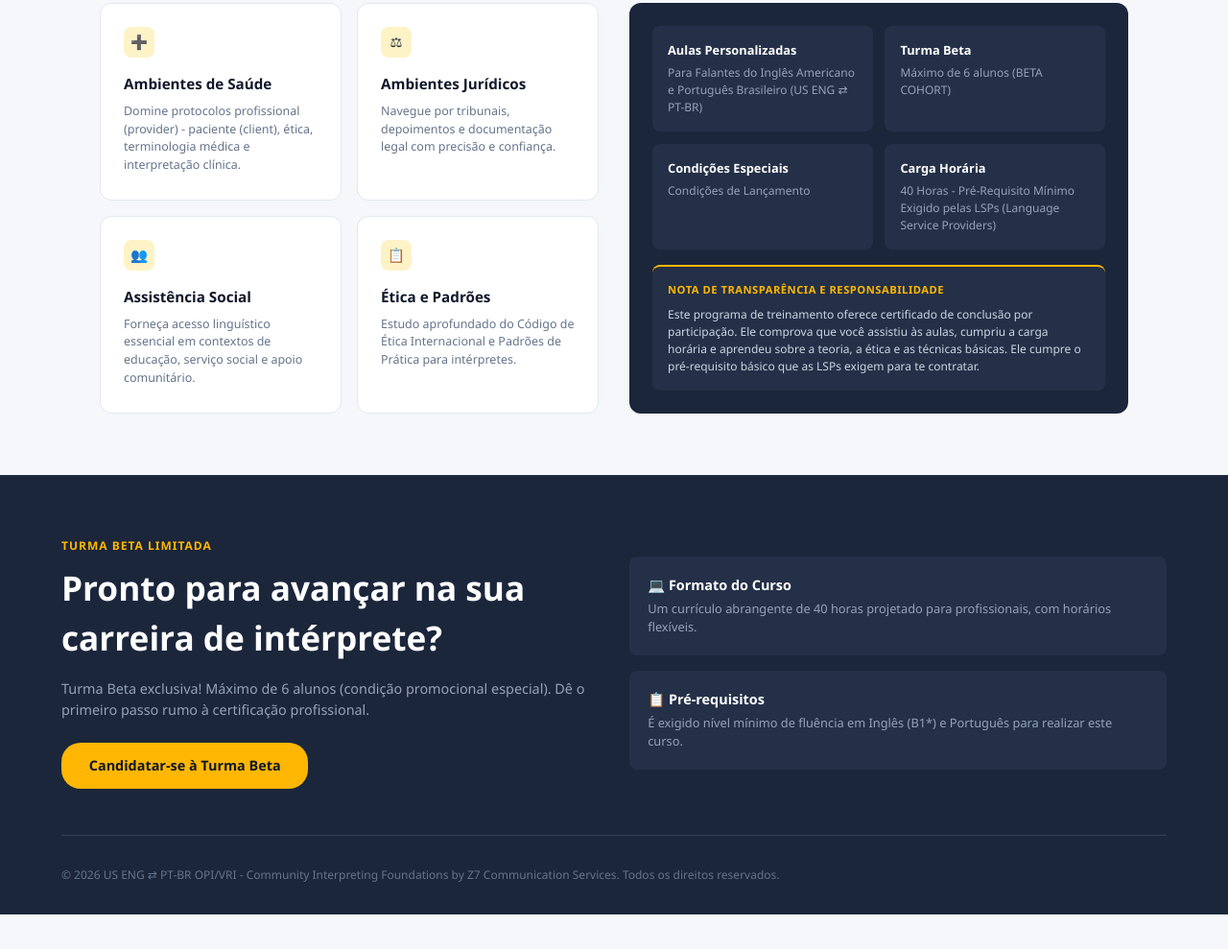
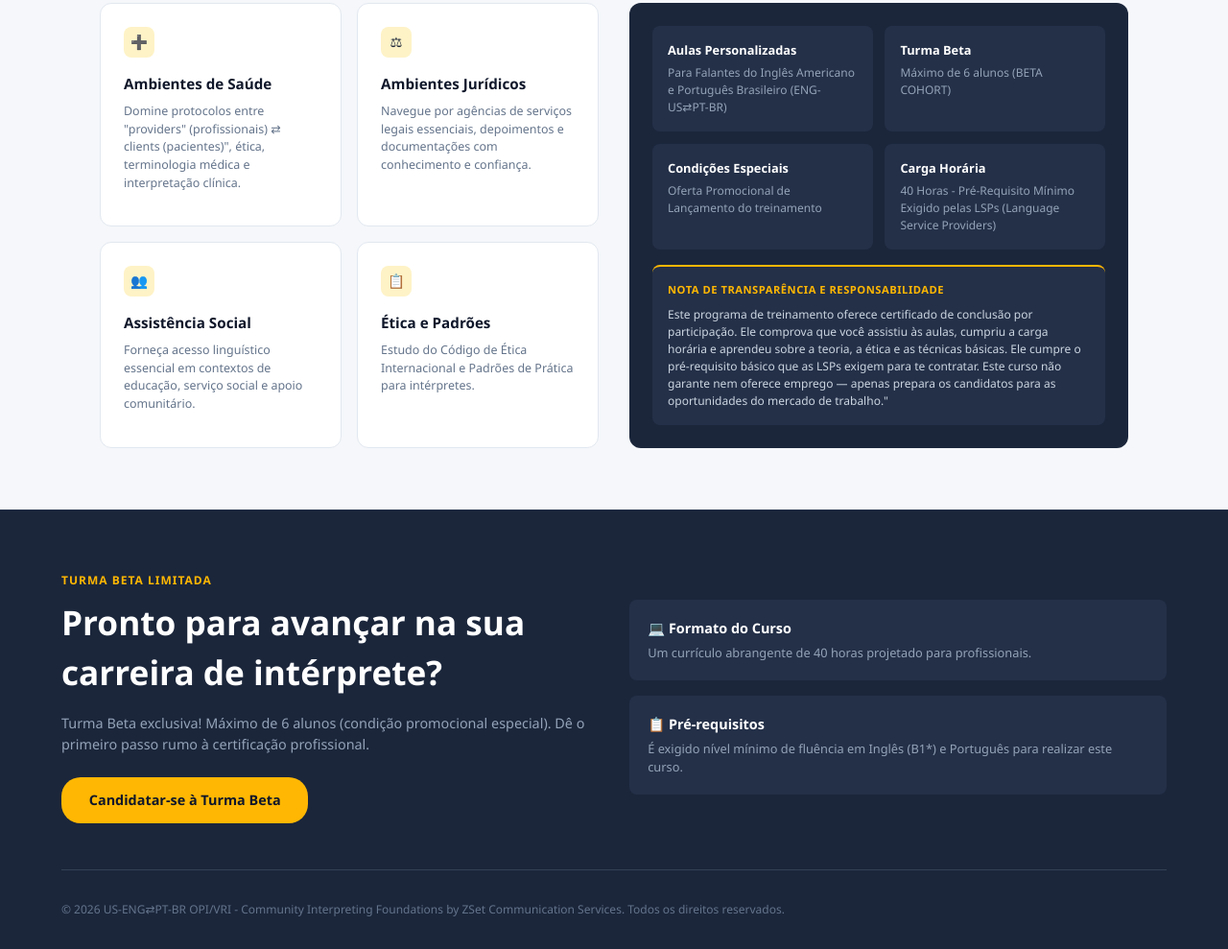
Before and after one commit to worldwideneumann-hue/Community-Interpreter, a plain HTML site: page index.html in a window 1280 px wide. Shown: the part 1114-2103 px from the top of the page at 96% size. Before the commit the page ends 2067 px from the top, so only its background shows below. Drawn offline with Linux system fonts and the light colour scheme.

Commit message:
Update index.html

```diff
--- a/index.html
+++ b/index.html
@@ -437,8 +437,8 @@
       <p>🛠️ Ótimas oportunidades de trabalho: a expansão da comunidade brasileira nos <span style="white-space: nowrap;">Estados Unidos</span> aumentou drasticamente a demanda por intérpretes nas áreas de saúde e jurídica.</p>
       <p>💰 Potencial de ganhos: receba em dólar trabalhando nos EUA ou diretamente do Brasil.</p>
       <p>⏳ Duração do curso: turno manhã (10 dias) / turno noite (15 dias).</p>
-      <p>🕒 Horários disponíveis: turno manhã - 08:00 às 12:00 / turno noite - 19:00 às 22:00</p>
-      <p> Início das aulas de acordo com o fechamento das turmas.</p>
+      <p>🕗 Horários disponíveis: turno manhã - 08:00 às 12:00 / turno noite - 19:00 às 22:00</p>
+      <p>📅 Início das aulas de acordo com o fechamento das turmas.</p>
       <div class="tags">
 
         <span class="tag">🎗 Pré-Certificação</span>
@@ -486,12 +486,12 @@
         <div class="card">
           <div class="card-icon">➕</div>
           <h4>Ambientes de Saúde</h4>
-          <p>Domine protocolos profissional (provider) - paciente (client), ética, terminologia médica e interpretação clínica.</p>
+          <p>Domine protocolos entre "providers" (profissionais) ⇄ clients (pacientes)", ética, terminologia médica e interpretação clínica.</p>
         </div>
         <div class="card">
           <div class="card-icon">⚖</div>
           <h4>Ambientes Jurídicos</h4>
-          <p>Navegue por tribunais, depoimentos e documentação legal com precisão e confiança.</p>
+          <p>Navegue por agências de serviços legais essenciais, depoimentos e documentações com conhecimento e confiança.</p>
         </div>
         <div class="card">
           <div class="card-icon">👥</div>
@@ -501,7 +501,7 @@
         <div class="card">
           <div class="card-icon">📋</div>
           <h4>Ética e Padrões</h4>
-          <p>Estudo aprofundado do Código de Ética Internacional e Padrões de Prática para intérpretes.</p>
+          <p>Estudo do Código de Ética Internacional e Padrões de Prática para intérpretes.</p>
         </div>
       </div>
 
@@ -509,7 +509,7 @@
         <div class="dark-cards-grid">
           <div class="dark-card">
             <h5>Aulas Personalizadas</h5>
-            <p>Para Falantes do Inglês Americano e Português Brasileiro (US ENG ⇄ PT-BR)</p>
+            <p>Para Falantes do Inglês Americano e Português Brasileiro (ENG-US⇄PT-BR)</p>
           </div>
           <div class="dark-card">
             <h5>Turma Beta</h5>
@@ -517,7 +517,7 @@
           </div>
           <div class="dark-card">
             <h5>Condições Especiais</h5>
-            <p>Condições de Lançamento</p>
+            <p>Oferta Promocional de Lançamento do treinamento</p>
           </div>
           <div class="dark-card">
             <h5>Carga Horária</h5>
@@ -527,7 +527,7 @@
 
         <div class="transparency-box">
           <h5>NOTA DE TRANSPARÊNCIA E RESPONSABILIDADE</h5>
-          <p>Este programa de treinamento oferece certificado de conclusão por participação. Ele comprova que você assistiu às aulas, cumpriu a carga horária e aprendeu sobre a teoria, a ética e as técnicas básicas. Ele cumpre o pré-requisito básico que as LSPs exigem para te contratar.</p>
+          <p>Este programa de treinamento oferece certificado de conclusão por participação. Ele comprova que você assistiu às aulas, cumpriu a carga horária e aprendeu sobre a teoria, a ética e as técnicas básicas. Ele cumpre o pré-requisito básico que as LSPs exigem para te contratar. Este curso não garante nem oferece emprego — apenas prepara os candidatos para as oportunidades do mercado de trabalho."</p>
         </div>
       </div>
     </div>
@@ -546,7 +546,7 @@
       <div class="info-boxes">
         <div class="info-box">
           <h5>💻 Formato do Curso</h5>
-          <p>Um currículo abrangente de 40 horas projetado para profissionais, com horários flexíveis.</p>
+          <p>Um currículo abrangente de 40 horas projetado para profissionais.</p>
         </div>
         <div class="info-box">
           <h5>📋 Pré-requisitos</h5>
@@ -556,7 +556,7 @@
     </div>
 
     <footer>
-      <p>© 2026 US ENG ⇄ PT-BR OPI/VRI - Community Interpreting Foundations by Z7 Communication Services. Todos os direitos reservados.</p>
+      <p>© 2026 US-ENG⇄PT-BR OPI/VRI - Community Interpreting Foundations by ZSet Communication Services. Todos os direitos reservados.</p>
     </footer>
   </section>
 
```
